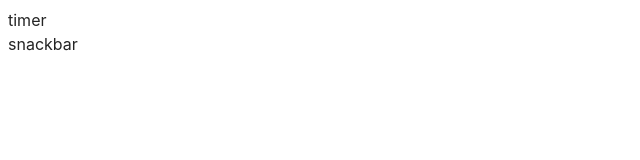
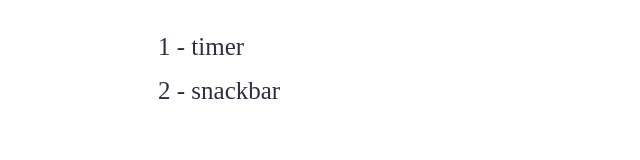
Before and after one commit to Yrchik07/goit-js-hw-10, a website built with Vite: page src/index.html in a window 1280 px wide. Shown: the whole page, without its empty margins (0-640 px from the left). Built offline with nearby package versions, Linux system fonts and the light colour scheme.

Commit message:
'update'

```diff
--- a/src/css/styles.css
+++ b/src/css/styles.css
@@ -25,3 +25,21 @@
   -moz-osx-font-smoothing: grayscale;
   -webkit-text-size-adjust: 100%;
 }
+ul{
+  margin-top: 35px;
+  margin-left: 150px;
+  color: #2E2F42;
+  font-family: Montserrat;
+  font-size: 25px;
+  font-style: normal;
+  font-weight: 400;
+  line-height: 24px; /* 150% */
+  display: flex;
+  flex-direction: column;
+  gap: 20px;
+}
+li{
+display: flex;
+flex-wrap: nowrap;
+gap: 20px;
+}
--- a/src/index.html
+++ b/src/index.html
@@ -9,8 +9,8 @@
   </head>
   <body>
     <ul>
-      <li><a href="./1-timer.html">timer</a></li>
-      <li><a href="./2-snackbar.html">snackbar</a></li>
+      <li><a href="./1-timer.html">1 - timer</a></li>
+      <li><a href="./2-snackbar.html">2 - snackbar</a></li>
     </ul>
   </body>
 </html>
```
Also changed, not shown: src/js/2-snackbar.js (+28 -19 lines).
